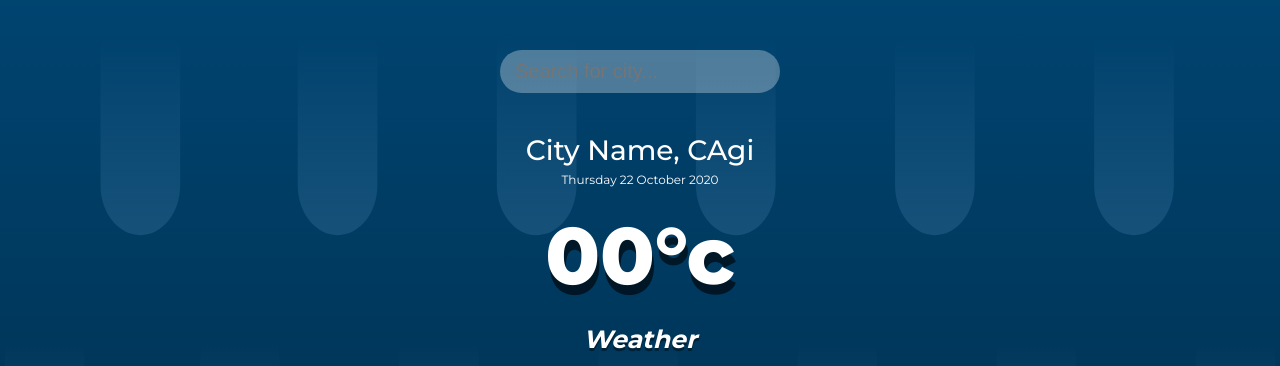
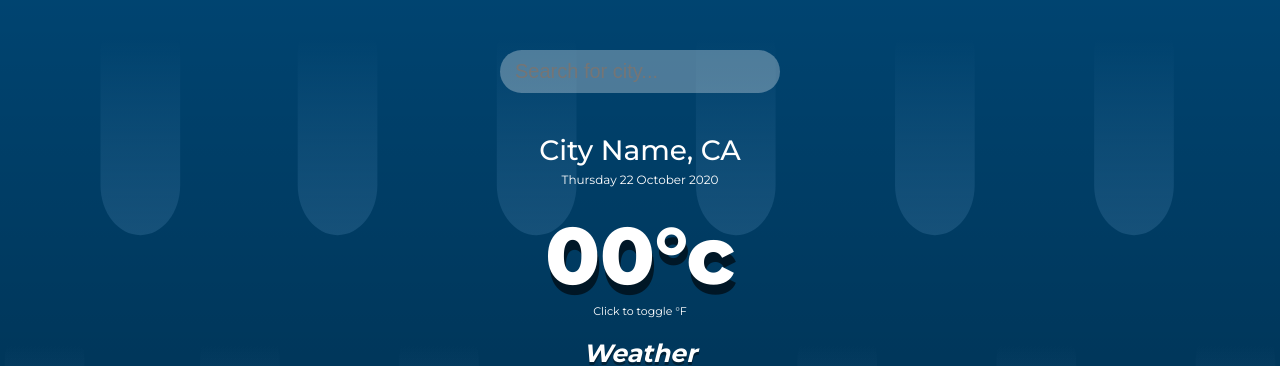
Before and after one commit to DENNIS-CODES/js-weather-app, a website built with webpack: page dist/index.html in a window 1280 px wide. Shown: the top 366 px of the page. Built offline with nearby package versions, Linux system fonts and the light colour scheme.

Commit message:
Added °f toggle notifier.

```diff
--- a/dist/css/style.css
+++ b/dist/css/style.css
@@ -68,14 +68,20 @@ main {
     color: #FFFFFF;
     font-size: 80px;
     font-weight: 800;
-    margin: 20px 0;
+    margin-top: 20px;
     text-shadow: 2px 10px rgba(0, 0, 0, 0.6);
+    cursor: pointer;
 }
 
 .current .temp span {
     font-weight: 800;
 }
 
+.current .toggle {
+    color: white;
+    margin-bottom: 20px;
+    font-size: 11px;
+}
 .current .weather {
     color: #FFFFFF;
     font-size: 25px;
--- a/dist/index.html
+++ b/dist/index.html
@@ -16,11 +16,12 @@
     </header>
     <main>
         <section class="location">
-            <div class="city">City Name, CAgi</div>
+            <div class="city">City Name, CA</div>
             <div class="date">Tuesday, 20th October 2020</div>
         </section>
         <div class="current">
             <div class="temp">00<span>°c</span></div>
+            <div class="toggle">Click to toggle °F</div>
             <div class="weather">Weather</div>
             <div class="icon"><img src="img/day.svg"></div>
             <div class="hi-low">Hi / low</div>
```
